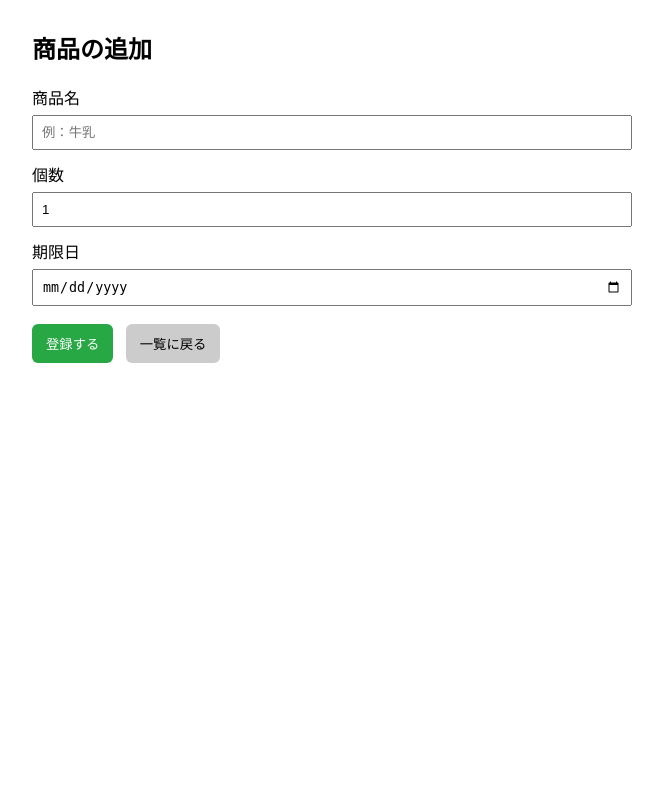
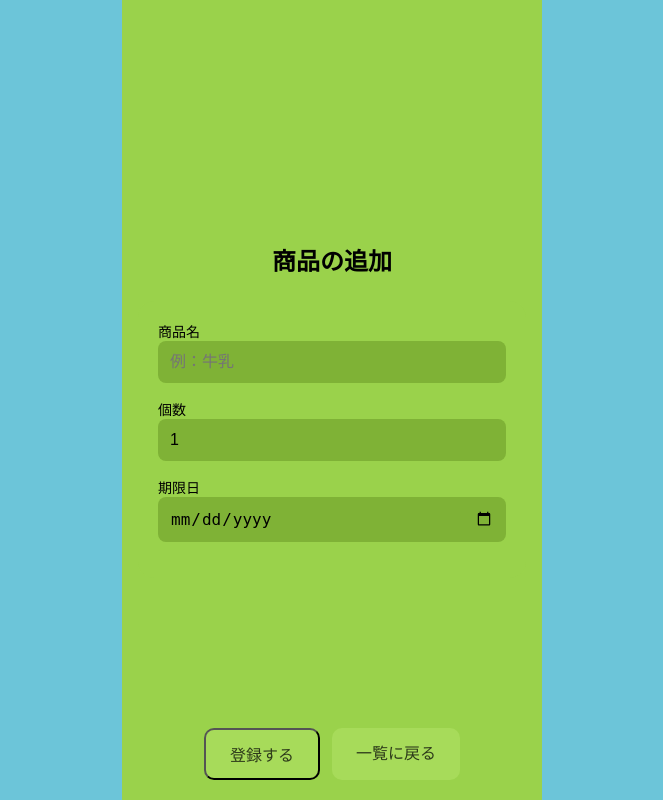
Before and after one commit to yukkida/expiry_app, a PHP site: page /add.php in a window 1280 px wide. Shown: the whole page, without its empty margins (308-971 px from the left). Run offline with PHP 8.4, Linux system fonts and the light colour scheme.

Commit message:
change style

```diff
--- a/add.php
+++ b/add.php
@@ -1,22 +1,20 @@
 <!DOCTYPE html>
-<html>
+<html lang="ja">
 <head>
     <meta charset="UTF-8">
     <title>商品の追加</title>
-    <style>
-        body { font-family: Arial, sans-serif; max-width:600px; margin:30px auto; padding:0 16px; }
-        label { display:block; margin-top:12px; }
-        input[type="text"], input[type="number"], input[type="date"] { width:100%; padding:8px; margin-top:6px; box-sizing:border-box; }
-        .btns { margin-top:18px; }
-        .submit { background:#28a745; color:#fff; border:none; padding:10px 14px; border-radius:6px; cursor:pointer; }
-        .back { background:#ccc; color:#000; border:none; padding:10px 14px; border-radius:6px; cursor:pointer; margin-left:8px; }
-    </style>
+    <link rel="stylesheet" href="style.css">
 </head>
 <body>
 
-<h2>商品の追加</h2>
+<div class="app add-page">
 
-<form action="save.php" method="post">
+    <div class="center-box">
+
+        <h2 class="title">商品の追加</h2>
+
+        <form action="save.php" method="post" class="add-form card">
+
             <label>
                 商品名
                 <input type="text" name="name" required maxlength="255" placeholder="例：牛乳">
@@ -32,10 +30,15 @@
                 <input type="date" name="expire_date" required>
             </label>
 
-    <div class="btns">
-        <button type="submit" class="submit">登録する</button>
-        <a href="index.php"><button type="button" class="back">一覧に戻る</button></a>
+            <div class="add-area">
+                <button type="submit" class="add-btn">登録する</button>
+                <a href="index.php" class="add-btn">一覧に戻る</a>
             </div>
+
         </form>
+
+    </div>
+</div>
+
 </body>
 </html>
--- a/style.css
+++ b/style.css
@@ -2,8 +2,10 @@ body {
     margin: 0;
     background: #6cc5d9;
     font-family: -apple-system, BlinkMacSystemFont, "Segoe UI", sans-serif;
+    color: #000;/
 }
 
+/*アプリ枠*/
 .app {
     max-width: 420px;
     margin: 0 auto;
@@ -11,12 +13,18 @@ body {
     min-height: 100vh;
     padding: 16px;
     box-sizing: border-box;
+
+    display: flex;
+    flex-direction: column;
+    justify-content: center;
 }
 
 .title {
     text-align: center;
-    margin-bottom: 12px;
+    margin-bottom: 24px;
 }
+
+/*index.php用*/
 
 .item-list {
     overflow-y: auto;
@@ -26,7 +34,6 @@ body {
 
 .item-card {
     background: #7fb236;
-    color: white;
     padding: 12px;
     border-radius: 8px;
     margin-bottom: 12px;
@@ -38,7 +45,7 @@ body {
     top: 8px;
     right: 8px;
     background: #a7db5a;
-    color: #2d3a1a;
+    color: #000;
     padding: 4px 10px;
     border-radius: 4px;
     font-size: 14px;
@@ -68,13 +75,74 @@ body {
     right: 0;
     display: flex;
     justify-content: center;
+    gap: 12px;
 }
 
+/*共通のボタン*/
 .add-btn {
     background: #a7db5a;
     color: #2d3a1a;
-    padding: 12px 28px;
+    padding: 12px 24px;
     border-radius: 10px;
     font-size: 16px;
     text-decoration: none;
+    display: inline-block;
 }
+
+.center-box {
+    width: 100%;
+}
+
+.add-form {
+    background: #9ad24b;
+    padding: 20px;
+    border-radius: 16px;
+    box-sizing: border-box;
+}
+
+.add-form label {
+    display: block;
+    margin-bottom: 16px;
+    font-size: 14px;
+}
+
+.add-form input {
+    width: 100%;
+    box-sizing: border-box;
+    padding: 12px;
+    font-size: 16px;
+    border-radius: 8px;
+    border: none;
+    background: #7fb236;
+}
+
+.add-form input:focus {
+    background: #7fb236;
+    outline: none;
+}
+
+.add-form input:-webkit-autofill {
+    -webkit-box-shadow: 0 0 0 1000px #7fb236 inset;
+    box-shadow: 0 0 0 1000px #7fb236 inset;
+    -webkit-text-fill-color: #000;
+}
+
+/* 期限切れ*/
+.item-card.expired {
+    background: #ff8a8a;
+    border: 2px solid #d60000;
+}
+
+.item-card.expired .edit-btn {
+    background: #ff5c5c;
+}
+
+/* 期限が近い */
+.item-card.soon {
+    background: #ffe680;
+    border: 2px solid #e0b800;
+}
+
+.item-card.soon .edit-btn {
+    background: #ffd84d;
+}
```
Also changed, not shown: index.php (+21 -7 lines). Lines whose indentation alone changed are shown as unchanged.
